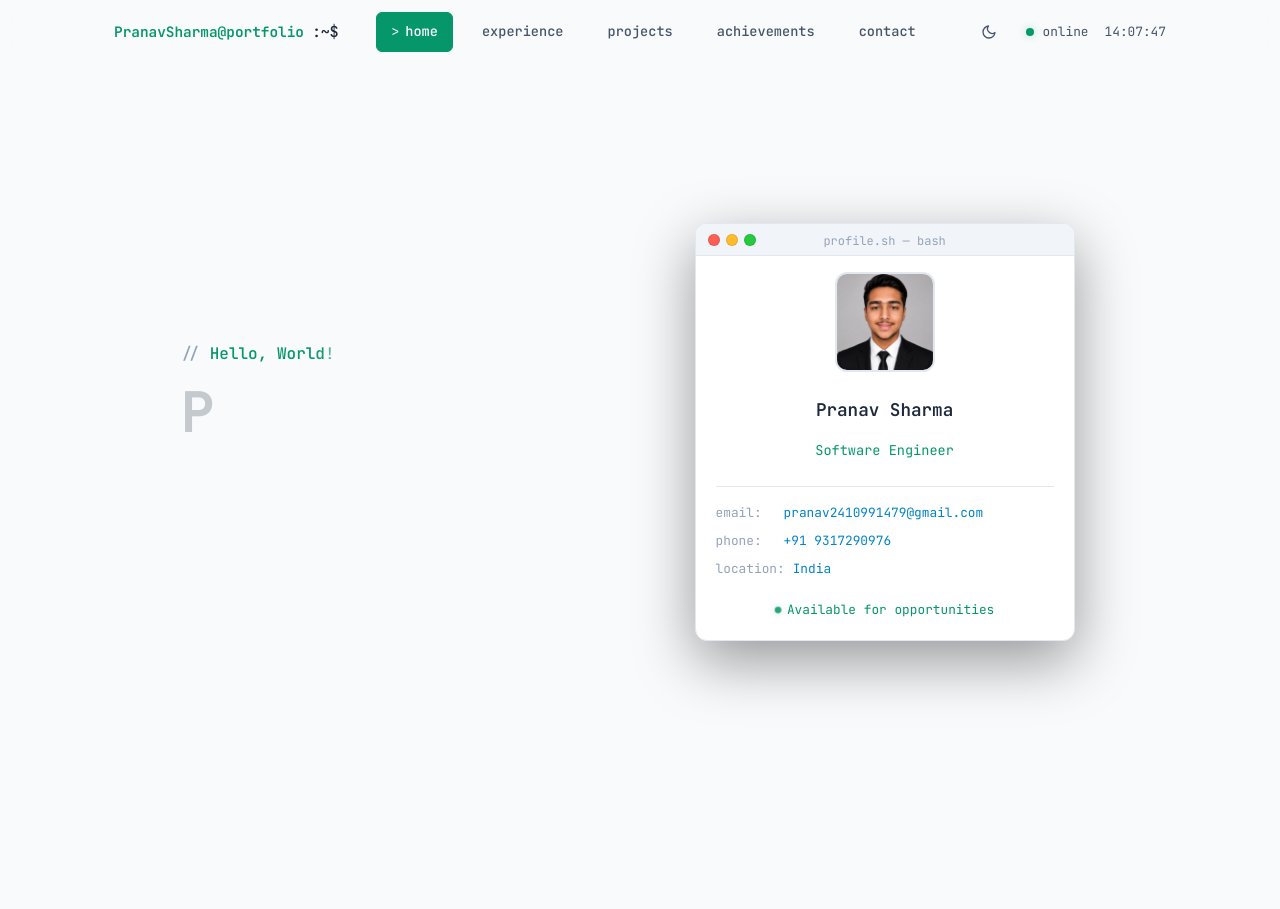
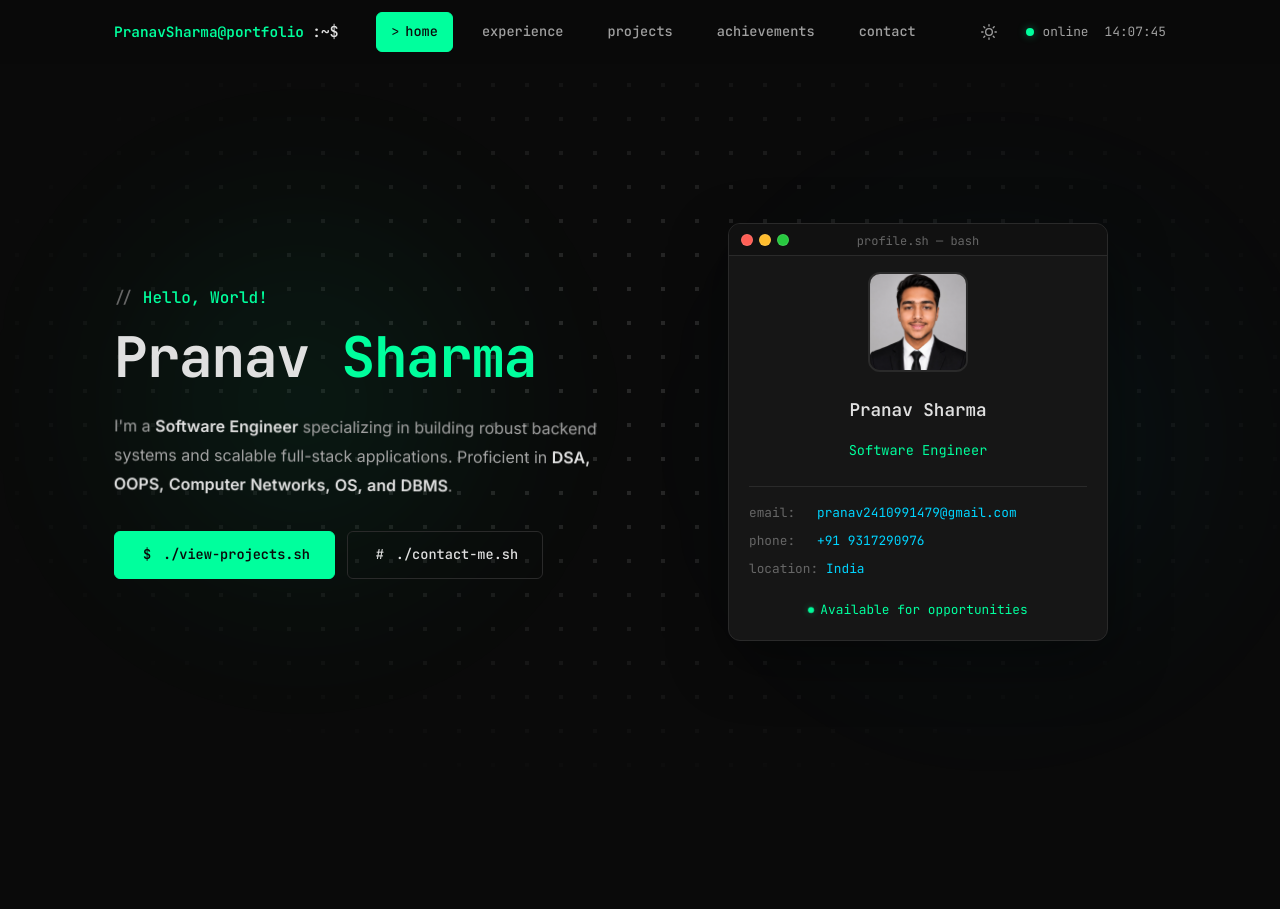
Before and after one commit to PranavSharma1008/Portfolio, a React (Vite) app: page / in a window 1280 px wide. Shown: the top 909 px of the page. Built offline with nearby package versions, Linux system fonts and the light colour scheme.

Commit message:
Add the grid in background and fix the animation

```diff
--- a/index.html
+++ b/index.html
@@ -1,5 +1,5 @@
 <!DOCTYPE html>
-<html lang="en" class="light">
+<html lang="en">
 <head>
     <meta charset="UTF-8">
     <meta name="viewport" content="width=device-width, initial-scale=1.0">
--- a/src/App.jsx
+++ b/src/App.jsx
@@ -1,4 +1,5 @@
 import { useState, useEffect } from 'react'
+import { motion, AnimatePresence } from 'framer-motion'
 import Header from './components/Header'
 import Hero from './components/Hero'
 import Experience from './components/Experience'
@@ -54,10 +55,22 @@ function App() {
 
   return (
     <>
-      {isLoading && <TerminalLoader onComplete={() => setIsLoading(false)} />}
+      <AnimatePresence>
+        {isLoading && (
+          <TerminalLoader key="terminal-loader" onComplete={() => setIsLoading(false)} />
+        )}
+      </AnimatePresence>
+
+      {!isLoading && (
+        <motion.div
+          key="portfolio-content"
+          initial={{ opacity: 0 }}
+          animate={{ opacity: 1 }}
+          transition={{ duration: 0.45, ease: 'easeOut' }}
+        >
           <Header activeSection={activeSection} />
           <main>
-        <Hero key={isLoading ? 'hero-loading' : 'hero-active'} />
+            <Hero />
             <Experience />
             <Projects />
             <Achievements />
@@ -65,6 +78,8 @@ function App() {
           </main>
           <Footer />
           <ScrollToTop />
+        </motion.div>
+      )}
     </>
   )
 }
--- a/src/components/Header.jsx
+++ b/src/components/Header.jsx
@@ -31,16 +31,16 @@ const MoonIcon = () => (
 const Header = ({ activeSection }) => {
   const [isMenuOpen, setIsMenuOpen] = useState(false)
   const [currentTime, setCurrentTime] = useState('')
-  const [isDark, setIsDark] = useState(false)
+  const [isDark, setIsDark] = useState(true)
 
   useEffect(() => {
     const saved = localStorage.getItem('theme')
-    if (saved === 'dark') {
+    if (saved === 'light') {
+      setIsDark(false)
+      document.documentElement.classList.add('light')
+    } else {
       setIsDark(true)
       document.documentElement.classList.remove('light')
-    } else {
-      setIsDark(false)
-      document.documentElement.classList.add('light')
     }
   }, [])
 
--- a/src/components/Hero.jsx
+++ b/src/components/Hero.jsx
@@ -6,18 +6,25 @@ import animatedAvatar from '../assets/animated.png'
 const Hero = () => {
   return (
     <section className="hero" id="home">
+      {/* Background Tech Dot-Grid & Ambient Glow (Option 1) */}
+      <div className="hero-bg-elements" aria-hidden="true">
+        <div className="hero-grid-pattern" />
+        <div className="hero-glow-orb hero-glow-emerald" />
+        <div className="hero-glow-orb hero-glow-cyan" />
+      </div>
+
       <div className="container hero-container">
         <motion.div
           className="hero-content"
-          initial={{ opacity: 0 }}
-          animate={{ opacity: 1 }}
-          transition={{ duration: 0.6 }}
+          initial={{ opacity: 0, y: 10 }}
+          animate={{ opacity: 1, y: 0 }}
+          transition={{ duration: 0.5, ease: 'easeOut' }}
         >
-          <TypingText as="p" className="hero-greeting" delay={0.2} duration={1.0}>
+          <TypingText as="p" className="hero-greeting" delay={0.15} duration={0.45}>
             Hello, World!
           </TypingText>
 
-          <TypingText as="h1" className="hero-name" delay={1.2} duration={1.6}>
+          <TypingText as="h1" className="hero-name" delay={0.4} duration={0.8}>
             Pranav <span className="accent">Sharma</span>
           </TypingText>
 
@@ -25,7 +32,7 @@ const Hero = () => {
             textClassName="hero-description"
             align="left"
             staggerDelay={0.02}
-            threshold={0.3}
+            threshold={0.2}
             duration={0.6}
           >
             I'm a <strong>Software Engineer</strong> specializing in building robust backend systems and scalable full-stack applications. Proficient in <strong>DSA, OOPS, Computer Networks, OS, and DBMS</strong>.
@@ -33,9 +40,9 @@ const Hero = () => {
 
           <motion.div
             className="hero-links"
-            initial={{ opacity: 0, y: 20 }}
+            initial={{ opacity: 0, y: 15 }}
             animate={{ opacity: 1, y: 0 }}
-            transition={{ delay: 2.2, duration: 0.5 }}
+            transition={{ delay: 1.0, duration: 0.4, ease: 'easeOut' }}
           >
             <a href="#projects" className="cmd-btn cmd-btn-primary">
               <span className="btn-icon">$</span>
@@ -50,9 +57,9 @@ const Hero = () => {
 
         <motion.div
           className="hero-image"
-          initial={{ opacity: 0, scale: 0.9 }}
-          animate={{ opacity: 1, scale: 1 }}
-          transition={{ delay: 0.6, duration: 0.6 }}
+          initial={{ opacity: 0, scale: 0.92, y: 20 }}
+          animate={{ opacity: 1, scale: 1, y: 0 }}
+          transition={{ delay: 0.5, duration: 0.5, ease: 'easeOut' }}
         >
           <div className="terminal-card">
             <div className="terminal-dots">
@@ -62,9 +69,14 @@ const Hero = () => {
             </div>
             <div className="terminal-title">profile.sh — bash</div>
             <div className="terminal-body">
-              <div className="terminal-avatar">
+              <motion.div
+                className="terminal-avatar"
+                initial={{ opacity: 0, scale: 0.88 }}
+                animate={{ opacity: 1, scale: 1 }}
+                transition={{ delay: 0.65, duration: 0.4, ease: 'easeOut' }}
+              >
                 <img src={animatedAvatar} alt="Pranav Sharma" />
-              </div>
+              </motion.div>
               <div className="terminal-name">Pranav Sharma</div>
               <div className="terminal-role">Software Engineer</div>
               <div className="terminal-info">
--- a/src/components/ScrollReveal.jsx
+++ b/src/components/ScrollReveal.jsx
@@ -1,4 +1,4 @@
-import { useRef, useMemo } from "react"
+import React, { useRef, useMemo } from "react"
 import { motion, useInView, useScroll, useTransform } from "framer-motion"
 import { cn } from "../lib/utils"
 
@@ -44,15 +44,28 @@ export function ScrollReveal({
   )
 
   const splitText = useMemo(() => {
-    const text = typeof children === "string" ? children : ""
-    return text
-      .split(/(\s+)/)
-      .map((part, index) => ({
-        value: part,
-        isSpace: /^\s+$/.test(part) && part.length > 0,
-        originalIndex: index,
-      }))
-      .filter((item) => item.value.length > 0)
+    const extractTokens = (node, isStrong = false) => {
+      if (typeof node === "string" || typeof node === "number") {
+        return node
+          .toString()
+          .split(/(\s+)/)
+          .filter((part) => part.length > 0)
+          .map((part) => ({
+            value: part,
+            isSpace: /^\s+$/.test(part),
+            isStrong,
+          }))
+      }
+      if (Array.isArray(node)) {
+        return node.flatMap((child) => extractTokens(child, isStrong))
+      }
+      if (React.isValidElement(node)) {
+        const strong = isStrong || node.type === "strong"
+        return extractTokens(node.props?.children, strong)
+      }
+      return []
+    }
+    return extractTokens(children)
   }, [children])
 
   const containerVariants = {
@@ -98,16 +111,16 @@ export function ScrollReveal({
         initial="hidden"
         animate={isInView ? "visible" : "hidden"}
       >
-        {splitText.map((item) =>
+        {splitText.map((item, index) =>
           item.isSpace ? (
-            <span key={`space-${item.originalIndex}`}>{item.value}</span>
+            <span key={`space-${index}`}>{item.value}</span>
           ) : (
             <motion.span
-              key={`word-${item.originalIndex}`}
+              key={`word-${index}`}
               className="inline-block"
               variants={wordVariants}
             >
-              {item.value}
+              {item.isStrong ? <strong>{item.value}</strong> : item.value}
             </motion.span>
           )
         )}
--- a/src/components/TypingText.jsx
+++ b/src/components/TypingText.jsx
@@ -1,5 +1,5 @@
 import { motion } from "framer-motion"
-import React, { useEffect, useState } from "react"
+import React, { useEffect, useMemo, useState } from "react"
 import { cn } from "../lib/utils"
 
 export const TypingText = ({
@@ -16,28 +16,33 @@ export const TypingText = ({
   loop = false,
   pause = 2000,
 }) => {
-  const [textContent, setTextContent] = useState("")
   const [animationKey, setAnimationKey] = useState(0)
 
-  useEffect(() => {
-    const extractText = (node) => {
+  // Extract characters while preserving classNames from spans (e.g. <span className="accent">)
+  const items = useMemo(() => {
+    const extract = (node, inheritedClass = "") => {
       if (typeof node === "string" || typeof node === "number") {
-        return node.toString()
+        return node.toString().split("").map((char) => ({
+          char: char === " " ? "\u00A0" : char,
+          className: inheritedClass,
+        }))
       }
       if (Array.isArray(node)) {
-        return node.map(extractText).join("")
+        return node.flatMap((child) => extract(child, inheritedClass))
       }
       if (React.isValidElement(node)) {
-        const element = node
-        if (typeof element.props.children !== "undefined") {
-          return extractText(element.props.children)
-        }
+        const combined = [inheritedClass, node.props?.className].filter(Boolean).join(" ")
+        return extract(node.props?.children, combined)
       }
-      return ""
+      return []
     }
+    return extract(children)
+  }, [children])
 
-    setTextContent(extractText(children))
-  }, [children])
+  const fullText = useMemo(
+    () => items.map((item) => (item.char === "\u00A0" ? " " : item.char)).join(""),
+    [items]
+  )
 
   useEffect(() => {
     if (!loop) return
@@ -48,18 +53,14 @@ export const TypingText = ({
     return () => clearInterval(timer)
   }, [loop, delay, duration, pause])
 
-  const characters = textContent.split("").map((char) =>
-    char === " " ? "\u00A0" : char
-  )
-
   const characterVariants = {
     hidden: { opacity: 0, scale: 0.95 },
     visible: (i) => ({
       opacity: 1,
       scale: 1,
       transition: {
-        delay: delay + i * (duration / characters.length),
-        duration: 0.3,
+        delay: delay + i * (duration / (items.length || 1)),
+        duration: 0.25,
         ease: "easeInOut",
       },
     }),
@@ -82,19 +83,19 @@ export const TypingText = ({
       className="inline-block"
       initial="hidden"
       animate="visible"
-      aria-label={textContent}
+      aria-label={fullText}
       role="text"
     >
-      {characters.map((char, index) => (
+      {items.map((item, index) => (
         <motion.span
-          key={`${char}-${index}`}
-          className="inline-block"
+          key={`${item.char}-${index}`}
+          className={cn("inline-block", item.className)}
           variants={characterVariants}
           custom={index}
           initial="hidden"
           animate="visible"
         >
-          {char}
+          {item.char}
         </motion.span>
       ))}
     </motion.span>
--- a/src/styles/index.css
+++ b/src/styles/index.css
@@ -86,9 +86,9 @@ img {
   text-align: left;
   margin-bottom: 48px;
   position: relative;
-  display: flex;
-  align-items: center;
-  gap: 16px;
+  display: inline-flex;
+  align-items: center;
+  gap: 12px;
 }
 
 .section-title::before {
@@ -96,15 +96,6 @@ img {
   color: var(--accent);
   font-weight: 700;
   animation: blink 1s step-end infinite;
-}
-
-.section-title::after {
-  content: '';
-  display: block;
-  width: 100%;
-  height: 1px;
-  background: linear-gradient(90deg, var(--border) 0%, transparent 100%);
-  margin-top: 12px;
 }
 
 @keyframes blink {
@@ -362,6 +353,80 @@ body:hover .cursor-glow {
   padding-top: 64px;
   position: relative;
   background: var(--bg-primary);
+  overflow: hidden;
+}
+
+/* ==========================================
+   HERO TECH DOT-GRID & AMBIENT GLOW (OPTION 1)
+   ========================================== */
+.hero-bg-elements {
+  position: absolute;
+  inset: 0;
+  pointer-events: none;
+  overflow: hidden;
+  z-index: 0;
+}
+
+.hero-grid-pattern {
+  position: absolute;
+  inset: 0;
+  background-image: radial-gradient(rgba(255, 255, 255, 0.15) 2.4px, transparent 2.4px);
+  background-size: 34px 34px;
+  mask-image: radial-gradient(ellipse 70% 65% at 50% 48%, #000 20%, transparent 80%);
+  -webkit-mask-image: radial-gradient(ellipse 70% 65% at 50% 48%, #000 20%, transparent 80%);
+  opacity: 0.8;
+}
+
+.light .hero-grid-pattern {
+  background-image: radial-gradient(rgba(0, 0, 0, 0.1) 2.4px, transparent 2.4px);
+}
+
+.hero-glow-orb {
+  position: absolute;
+  border-radius: 50%;
+  pointer-events: none;
+  opacity: 0.7;
+  animation: heroGlowDrift 12s ease-in-out infinite alternate;
+}
+
+.hero-glow-emerald {
+  width: 520px;
+  height: 520px;
+  top: 18%;
+  left: 3%;
+  background: radial-gradient(circle, rgba(0, 255, 157, 0.13) 0%, rgba(0, 255, 157, 0.03) 55%, transparent 75%);
+  filter: blur(85px);
+}
+
+.hero-glow-cyan {
+  width: 560px;
+  height: 560px;
+  top: 22%;
+  right: 2%;
+  background: radial-gradient(circle, rgba(0, 212, 255, 0.11) 0%, rgba(0, 212, 255, 0.02) 55%, transparent 75%);
+  filter: blur(95px);
+  animation-duration: 16s;
+  animation-delay: -4s;
+}
+
+.light .hero-glow-emerald {
+  background: radial-gradient(circle, rgba(0, 200, 120, 0.12) 0%, transparent 70%);
+}
+
+.light .hero-glow-cyan {
+  background: radial-gradient(circle, rgba(0, 160, 230, 0.1) 0%, transparent 70%);
+}
+
+@keyframes heroGlowDrift {
+  0% {
+    transform: translate(0, 0) scale(1);
+  }
+  50% {
+    transform: translate(25px, -18px) scale(1.06);
+  }
+  100% {
+    transform: translate(-18px, 15px) scale(0.96);
+  }
 }
 
 .hero-container {
@@ -484,6 +549,13 @@ body:hover .cursor-glow {
   overflow: hidden;
   box-shadow: 0 20px 60px rgba(0, 0, 0, 0.4);
   position: relative;
+  transition: all 0.3s ease;
+}
+
+.terminal-card:hover {
+  border-color: var(--accent);
+  box-shadow: 0 20px 60px rgba(0, 0, 0, 0.5), 0 0 35px var(--accent-dim);
+  transform: translateY(-4px);
 }
 
 .terminal-card::before {
@@ -627,6 +699,31 @@ body:hover .cursor-glow {
   border: 1px solid var(--border);
   border-radius: 8px;
   overflow: hidden;
+  position: relative;
+  transition: all 0.3s ease;
+}
+
+.terminal-window::before {
+  content: '';
+  position: absolute;
+  top: 0;
+  left: 0;
+  width: 3px;
+  height: 100%;
+  background: var(--accent);
+  opacity: 0;
+  transition: opacity 0.3s ease;
+  z-index: 10;
+}
+
+.terminal-window:hover {
+  border-color: var(--accent);
+  box-shadow: 0 0 35px var(--accent-dim);
+  transform: translateY(-4px);
+}
+
+.terminal-window:hover::before {
+  opacity: 1;
 }
 
 .terminal-window-header {
```
Also changed, not shown: src/components/Contact.jsx (+7 -2 lines), src/components/TerminalLoader.jsx (+5 -13 lines). Lines whose indentation alone changed are shown as unchanged.
